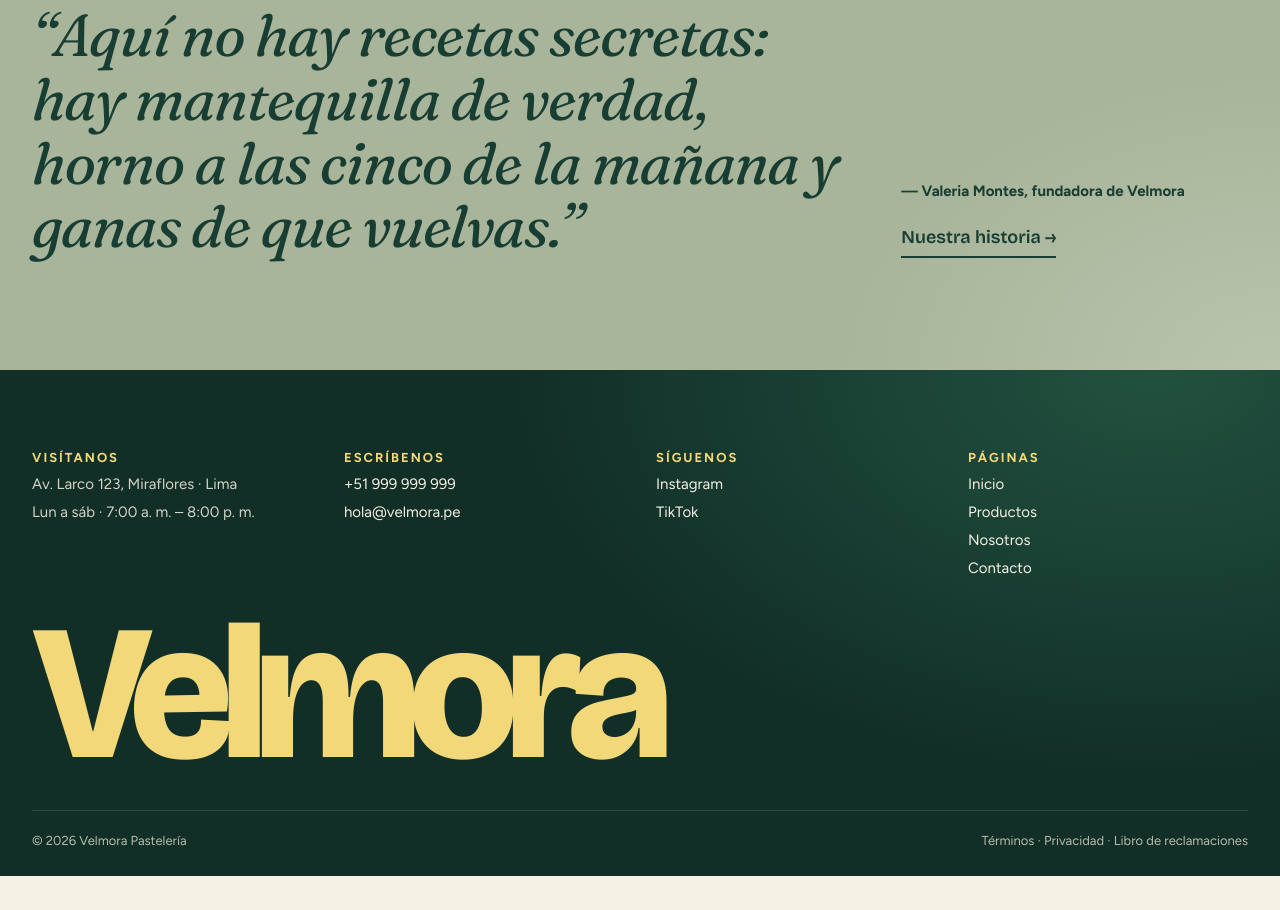
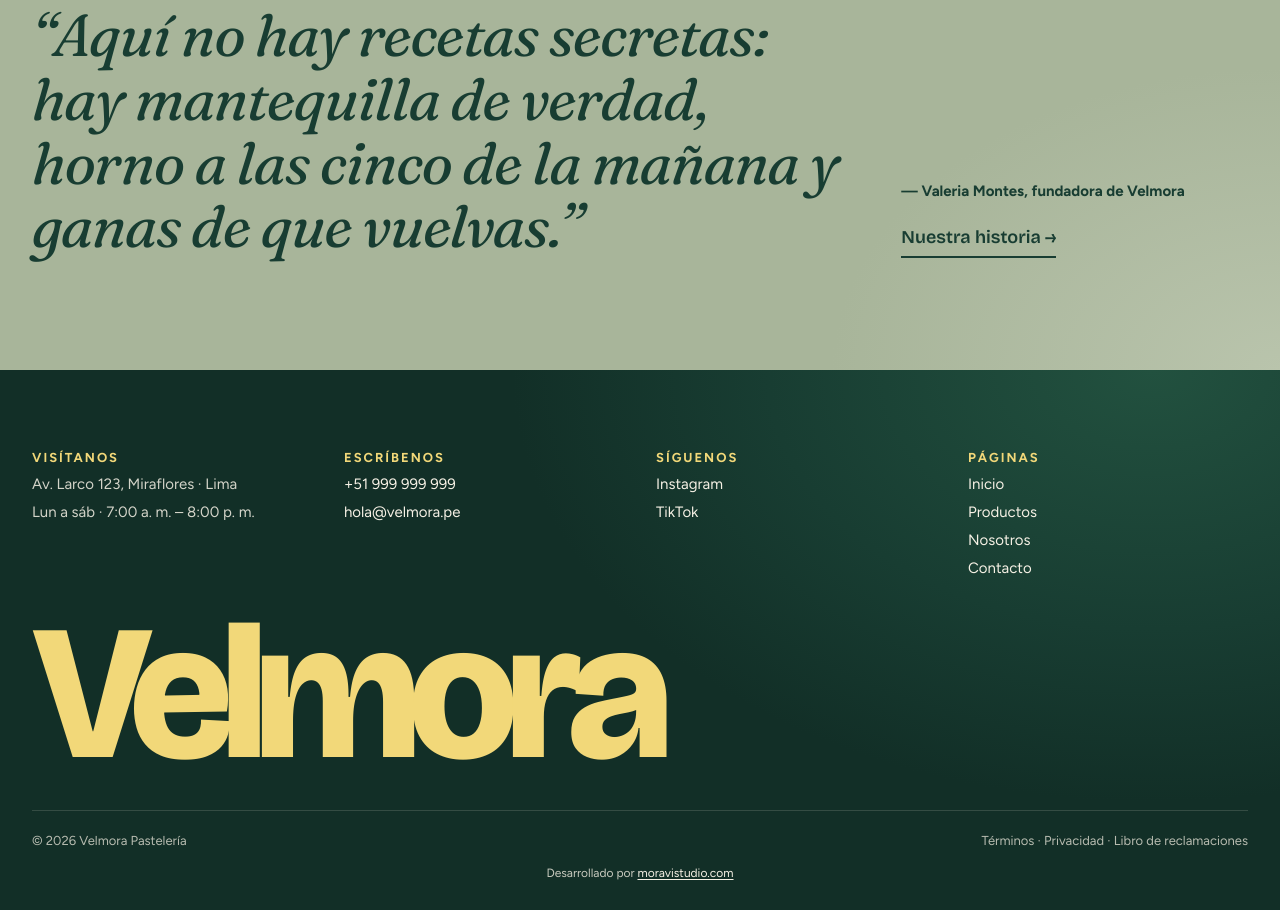
Before and after one commit to moravistudio/Velmora, a plain HTML site: page index.html in a window 1280 px wide. Shown: the part 3470-4380 px from the top of the page. Before the commit the page ends 4346 px from the top, so only its background shows below. Drawn offline with nearby package versions, Linux system fonts and the light colour scheme.

Commit message:
Firma «Desarrollado por moravistudio.com» al pie de la página
Co-Authored-By: Claude Sonnet 5.5 <noreply@anthropic.com>

```diff
--- a/index.html
+++ b/index.html
@@ -8,7 +8,7 @@
 <link rel="preconnect" href="https://fonts.googleapis.com">
 <link rel="preconnect" href="https://fonts.gstatic.com" crossorigin>
 <link href="https://fonts.googleapis.com/css2?family=Bricolage+Grotesque:opsz,wght@12..96,400;12..96,600;12..96,800&family=Figtree:wght@400;500;600;700&family=Fraunces:ital,opsz,wght@1,9..144,400;1,9..144,600&display=swap" rel="stylesheet">
-<link rel="stylesheet" href="styles.css?v=4">
+<link rel="stylesheet" href="styles.css?v=5">
 </head>
 <body>
 
@@ -166,6 +166,7 @@
     </div>
     <div class="footer__marca" aria-hidden="true">Velmora</div>
     <div class="footer__legal"><span>© 2026 Velmora Pastelería</span><span>Términos · Privacidad · Libro de reclamaciones</span></div>
+    <p class="firma-moravi">Desarrollado por <a href="https://www.moravistudio.com/" target="_blank" rel="noopener">moravistudio.com</a></p>
   </div>
 </footer>
 
--- a/styles.css
+++ b/styles.css
@@ -523,3 +523,7 @@ a, button, summary, label, [role="button"] { -webkit-tap-highlight-color: transp
 @media (max-width: 600px) {
   .nav { padding-bottom: 16px; margin-bottom: -12px; clip-path: inset(0 0 12px 0); }
 }
+
+/* Firma de Moravi Studio (mismo texto que Libraica) */
+.firma-moravi { margin: -24px 0 0; text-align: center; font-size: 12px; line-height: 1.5; color: rgba(246, 241, 229, 0.8); }
+.firma-moravi a { color: var(--marfil); text-decoration: underline; text-underline-offset: 2px; }
```
Also changed, not shown: contacto.html (+2 -1 lines), nosotros.html (+2 -1 lines), productos.html (+2 -1 lines).
